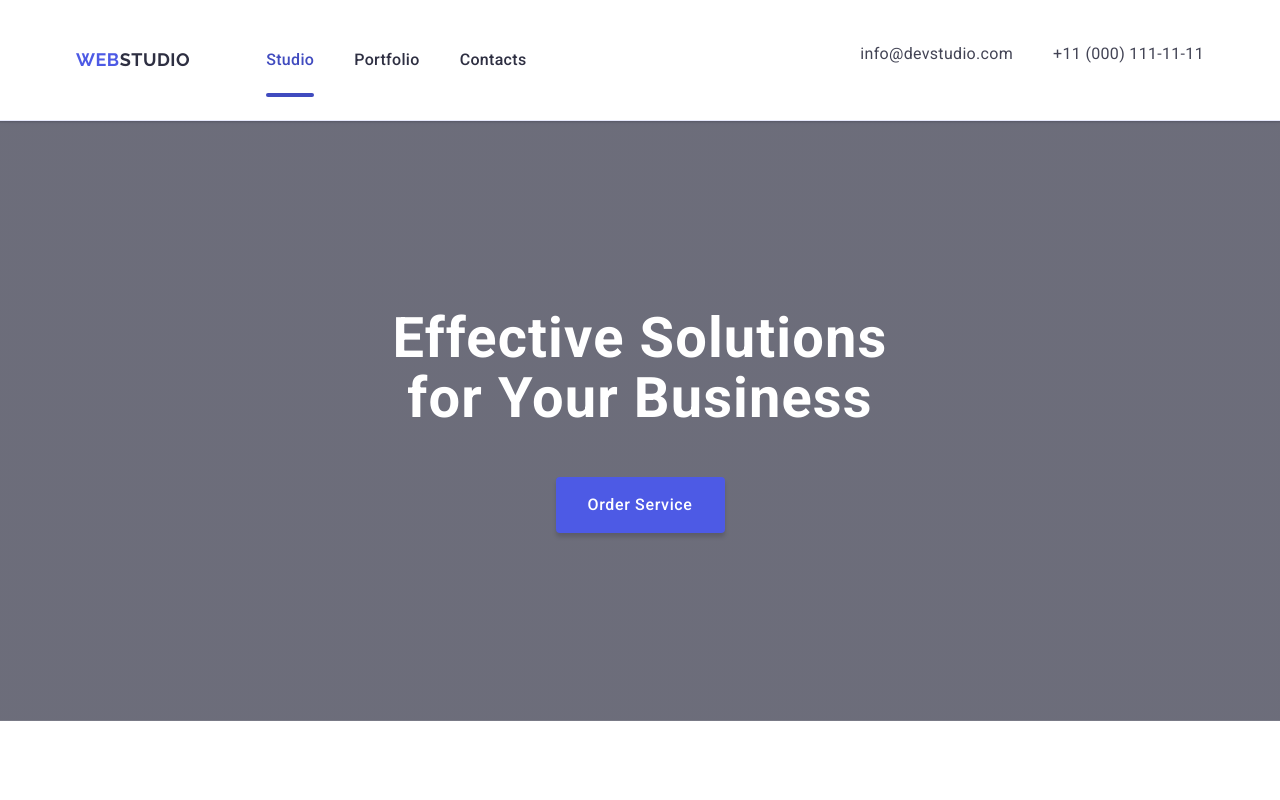
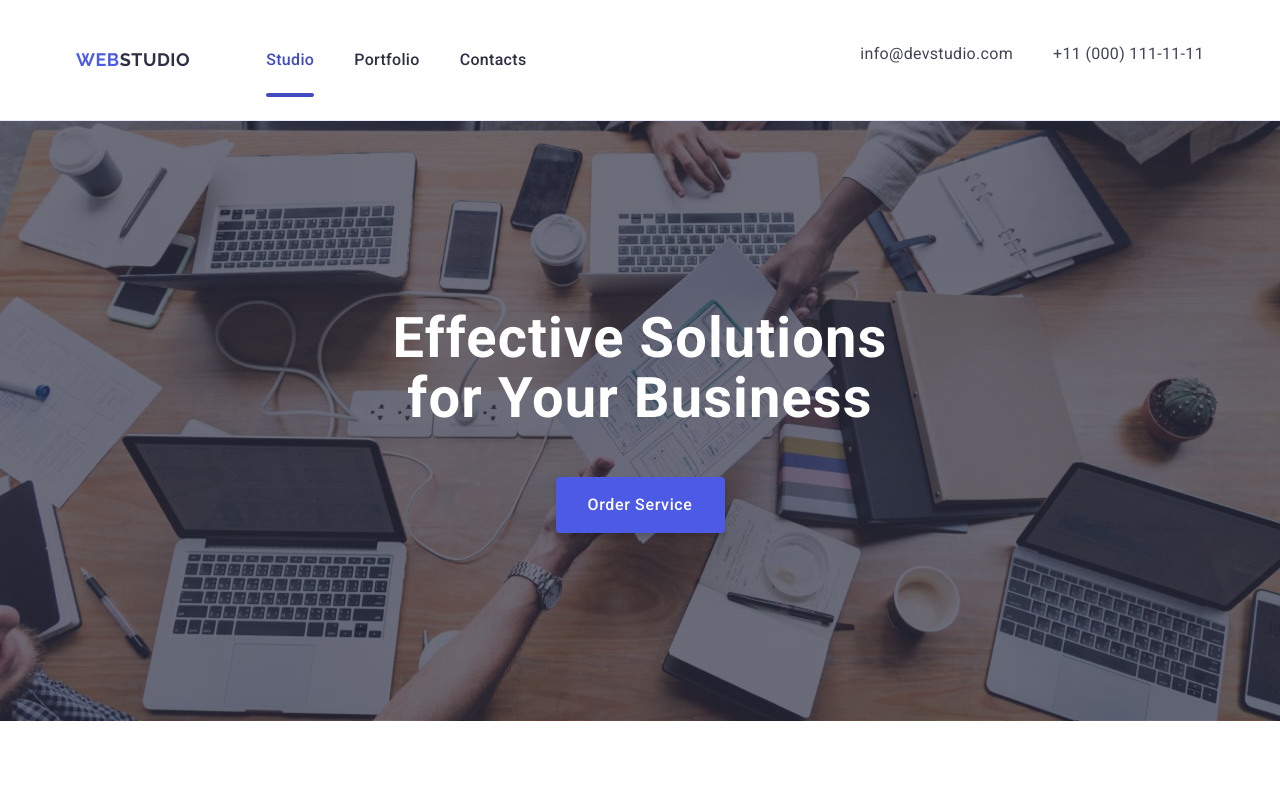
Before and after one commit to 1sKaNdRR/goit-markup-hw-04, a plain HTML site: page index.html in a window 1280 px wide. Shown: the top 800 px of the page. Drawn offline with nearby package versions, Linux system fonts and the light colour scheme; the site is published under a folder, as on GitHub Pages, so addresses that start at the root find nothing.

Commit message:
css4done

```diff
--- a/css/style.css
+++ b/css/style.css
@@ -151,7 +151,7 @@ gap: 40px;
         padding: 188px 0;
         background:
                 linear-gradient(rgba(46, 47, 66, 0.70), rgba(46, 47, 66, 0.70)),
-                url(/images/heroimg.jpg);
+                url(../images/heroimg.jpg);
             background-repeat: no-repeat;
             background-position: center;
             background-size: cover;
```
